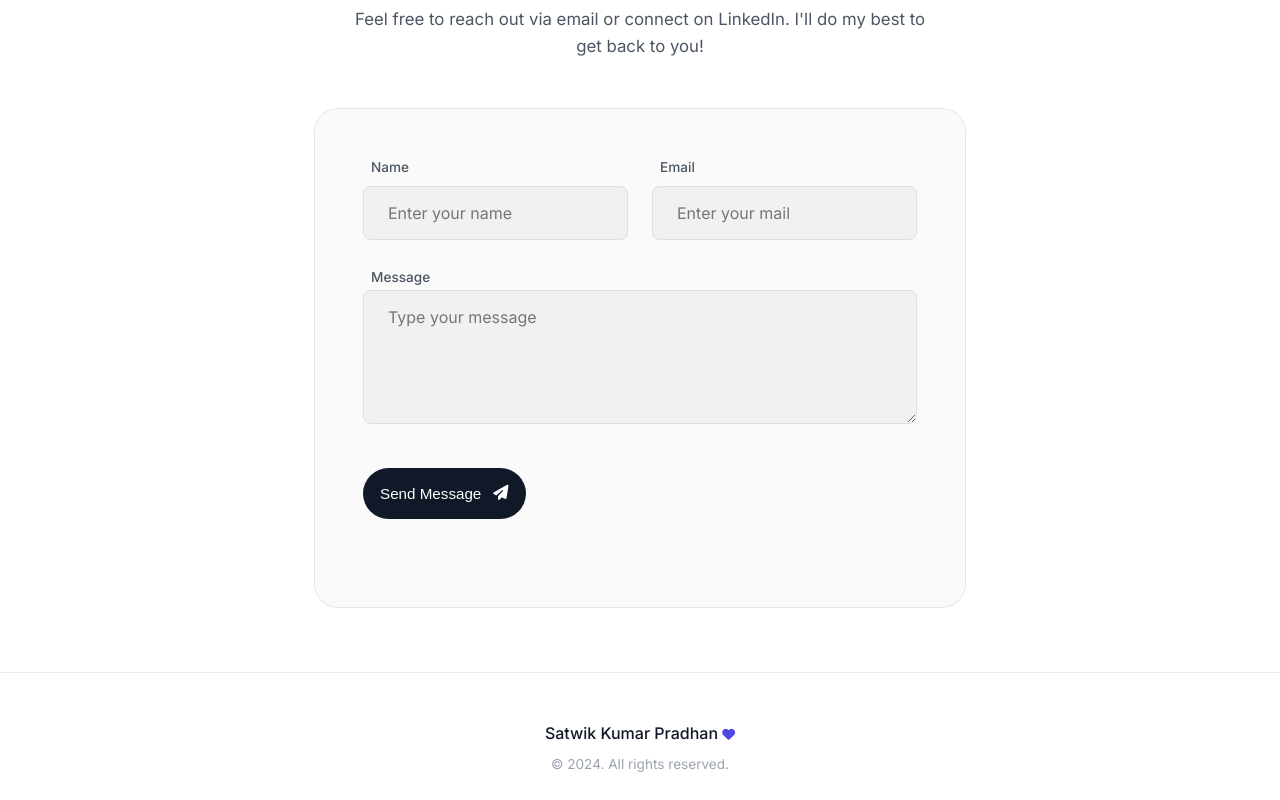
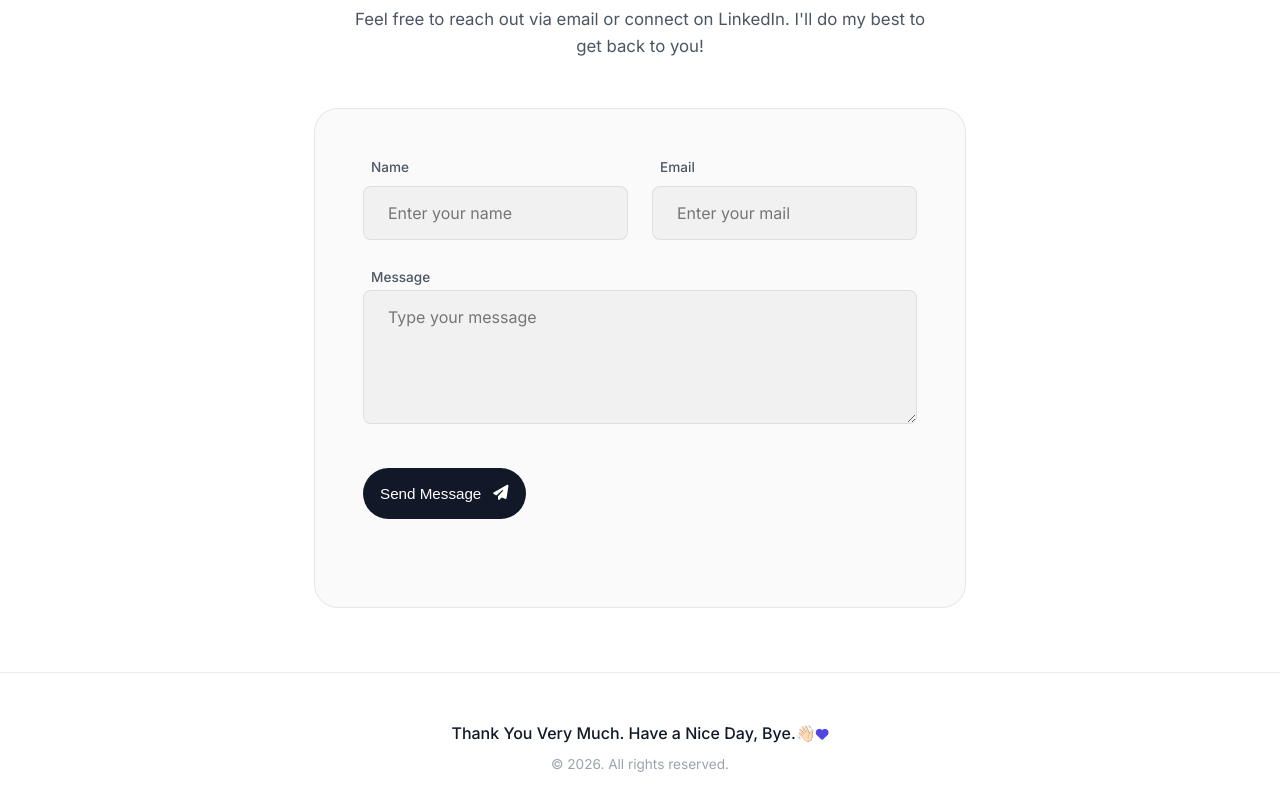
Before and after one commit to SATWIKKUMARPRADHAN/My_Portfolio, a website: page index.html in a window 1280 px wide. Shown: the part 5130-5930 px from the top of the page. Drawn offline with nearby package versions, Linux system fonts and the light colour scheme.

Commit message:
Updating the footer.

```diff
--- a/index.html
+++ b/index.html
@@ -529,9 +529,9 @@
 
     <footer class="footer">
         <div class="container">
-            <p class="thank-you">Satwik Kumar Pradhan <i class="fa-solid fa-heart text-accent"
+            <p class="thank-you">Thank You Very Much. Have a Nice Day, Bye.👋🏻<i class="fa-solid fa-heart text-accent"
                     style="font-size: 0.8rem;"></i></p>
-            <p class="copyright">&copy; 2024. All rights reserved.</p>
+            <p class="copyright">&copy; 2026. All rights reserved.</p>
         </div>
     </footer>
 
```
